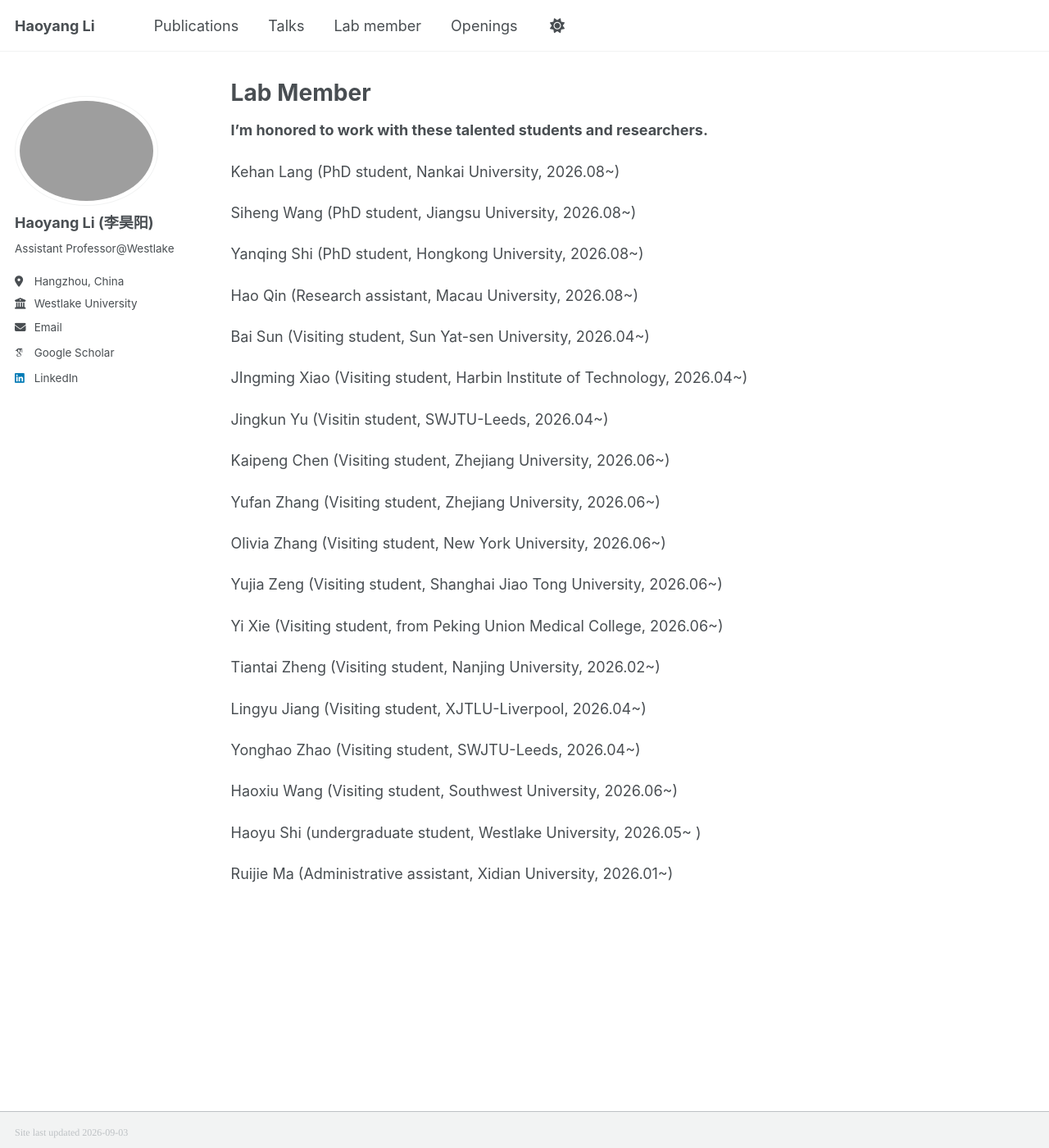
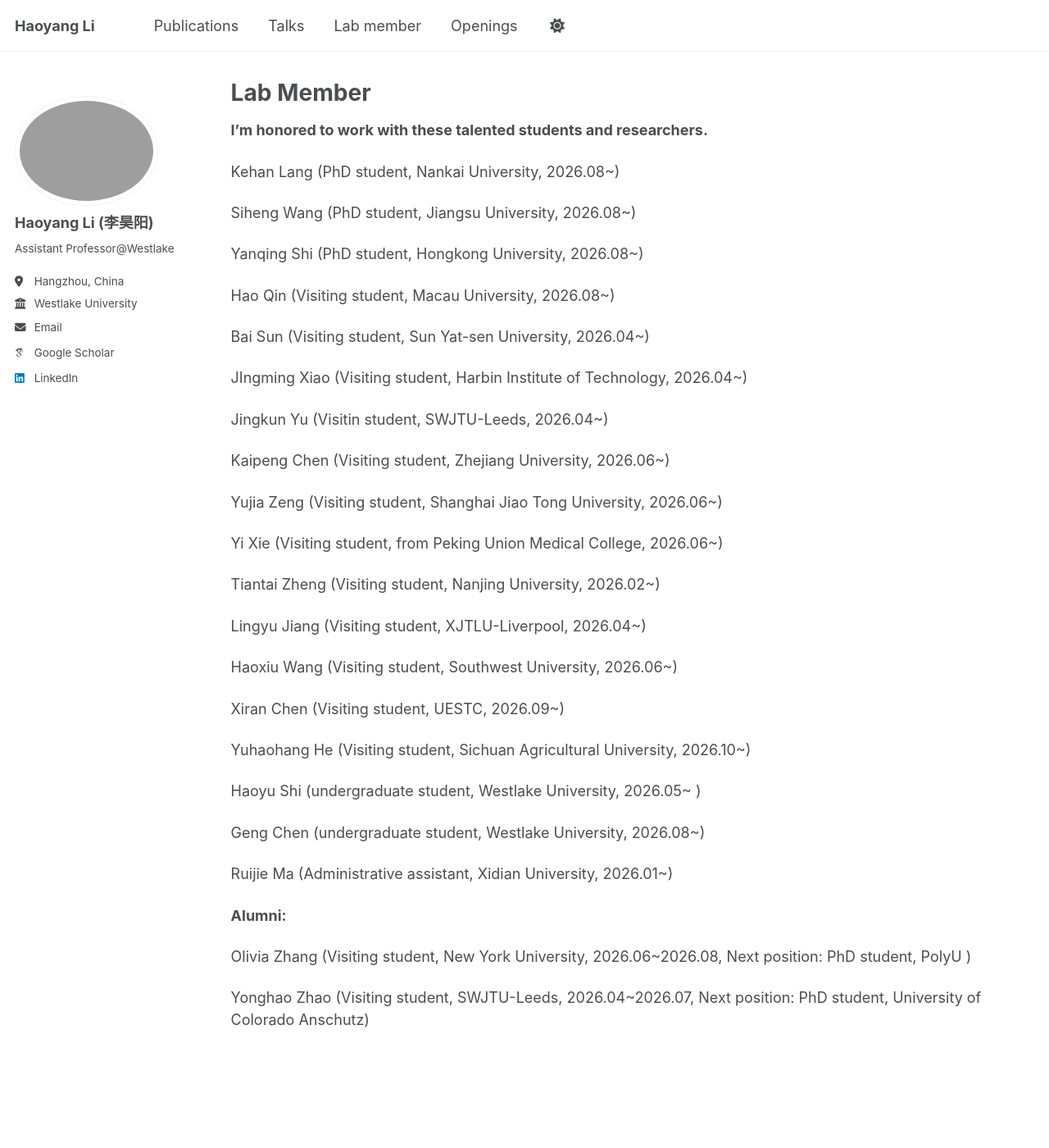
Before and after one commit to leihouyeung/lihaoyang.github.io, a Jekyll site: the page built from _pages/labmember.md, in a window 1280 px wide and 1400 px high. Shown: the whole window at 82% size. Built offline with Jekyll 4.4.1, drawn with Linux system fonts in a browser that asks for light colours; some web fonts are replaced.

Commit message:
update website

```diff
--- a/_pages/labmember.md
+++ b/_pages/labmember.md
@@ -16,7 +16,7 @@ Siheng Wang (PhD student,  Jiangsu University, 2026.08~)
 
 Yanqing Shi (PhD student,  Hongkong University, 2026.08~)
 
-Hao Qin (Research assistant, Macau University, 2026.08~)
+Hao Qin (Visiting student, Macau University, 2026.08~)
 
 Bai Sun (Visiting student,  Sun Yat-sen University, 2026.04~)
 
@@ -26,10 +26,6 @@ Jingkun Yu (Visitin student,  SWJTU-Leeds, 2026.04~)
 
 Kaipeng Chen (Visiting student, Zhejiang University, 2026.06~)
 
-Yufan Zhang (Visiting student, Zhejiang University, 2026.06~)
-
-Olivia Zhang (Visiting student,  New York University, 2026.06~)
-
 Yujia Zeng (Visiting student,  Shanghai Jiao Tong University, 2026.06~)
 
 Yi Xie (Visiting student, from Peking Union Medical College, 2026.06~)
@@ -38,10 +34,22 @@ Tiantai Zheng (Visiting student, Nanjing University, 2026.02~)
 
 Lingyu Jiang (Visiting student, XJTLU-Liverpool, 2026.04~)
 
-Yonghao Zhao (Visiting student, SWJTU-Leeds, 2026.04~)
+Haoxiu Wang (Visiting student,  Southwest University, 2026.06~)
 
-Haoxiu Wang (Visiting student,  Southwest University, 2026.06~)
+Xiran Chen (Visiting student, UESTC, 2026.09~)
+
+Yuhaohang He (Visiting student, Sichuan Agricultural University, 2026.10~)
 
 Haoyu Shi (undergraduate student, Westlake University, 2026.05~ )
 
+Geng Chen (undergraduate student, Westlake University, 2026.08~)
+
 Ruijie Ma (Administrative assistant,  Xidian University, 2026.01~)
+
+
+
+**Alumni:**
+
+Olivia Zhang (Visiting student,  New York University, 2026.06~2026.08, Next position: PhD student, PolyU )
+
+Yonghao Zhao (Visiting student, SWJTU-Leeds, 2026.04~2026.07, Next position: PhD student, University of Colorado Anschutz)
```
Also changed, not shown: _pages/about.md (+1 -1 lines), 1 other file.
